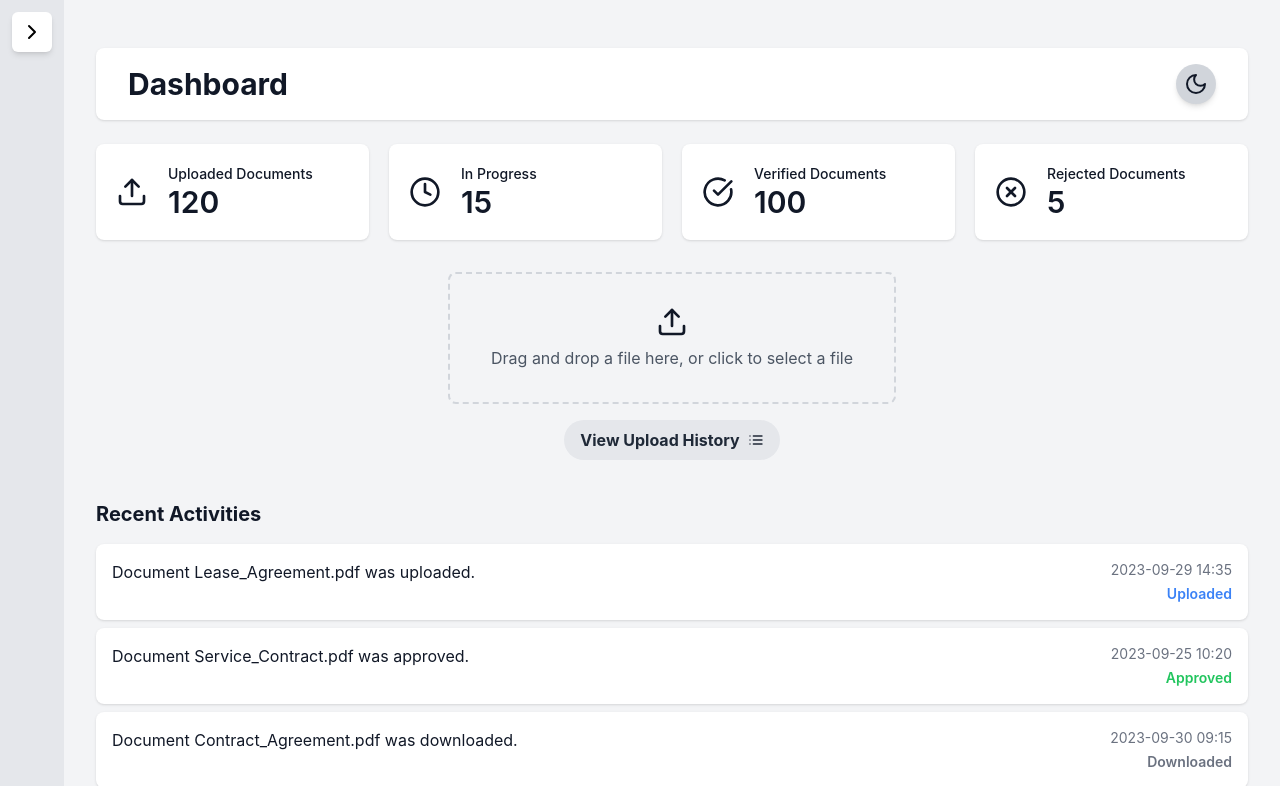
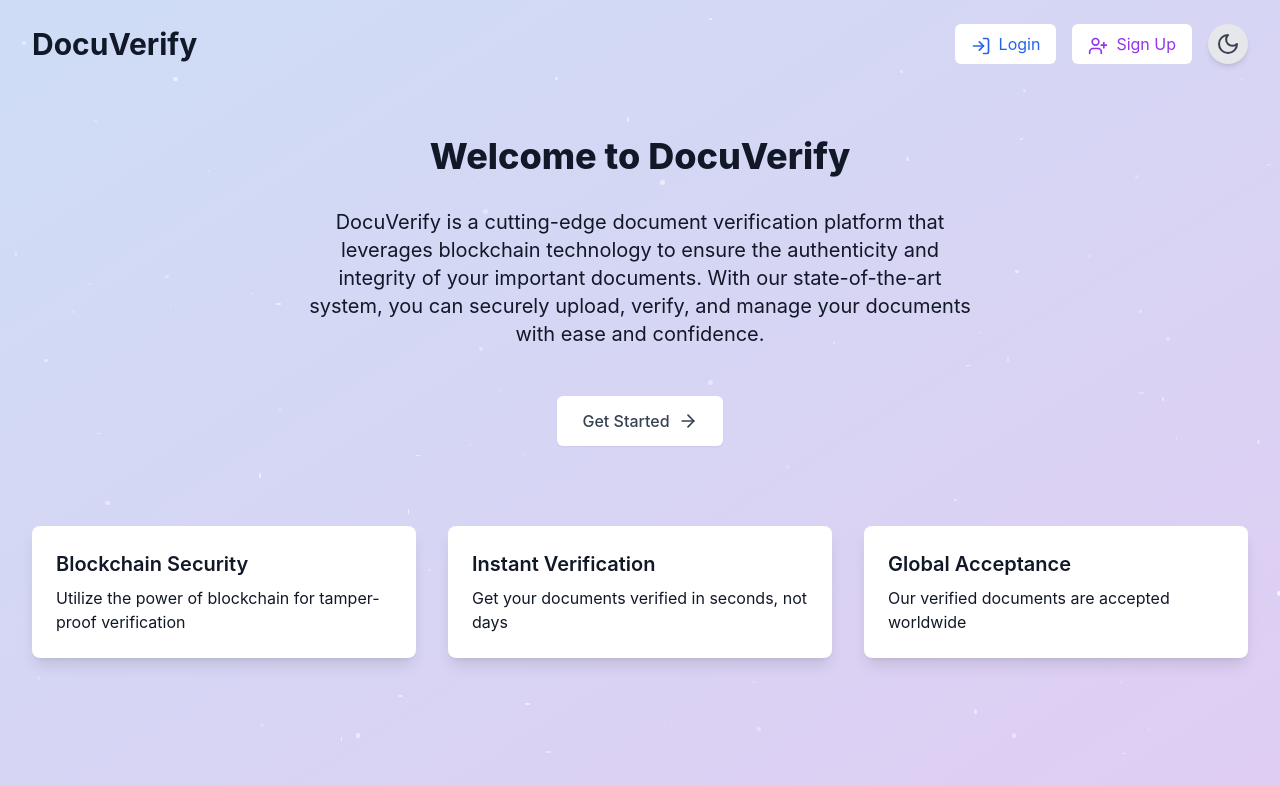
Before and after one commit to Yadavatharva2003/AI-Blockchain-notary-system, a React (Create React App) app: page / in a window 1280 px wide. Shown: the top 786 px of the page. Built offline with nearby package versions, Linux system fonts and the light colour scheme.

Commit message:
Updated App.jsx( Homepage imported)

```diff
--- a/src/App.jsx
+++ b/src/App.jsx
@@ -1,13 +1,15 @@
 import React from 'react';
 import { BrowserRouter as Router, Route, Routes } from 'react-router-dom';
-import Dashboard from './components/Dashboard'; // Update the path to point to the components folder
-import DashboardHistory from './components/DashboardHistory'; // Update the path to point to the components folder
+import EnhancedHomepage from './components/EnhancedHomepage';
+import Dashboard from './components/Dashboard';
+import DashboardHistory from './components/DashboardHistory';
 
 const App = () => {
   return (
     <Router>
       <Routes>
-        <Route path="/" element={<Dashboard />} />
+        <Route path="/" element={<EnhancedHomepage />} />
+        <Route path="/dashboard" element={<Dashboard />} />
         <Route path="/history" element={<DashboardHistory />} />
       </Routes>
     </Router>
```
